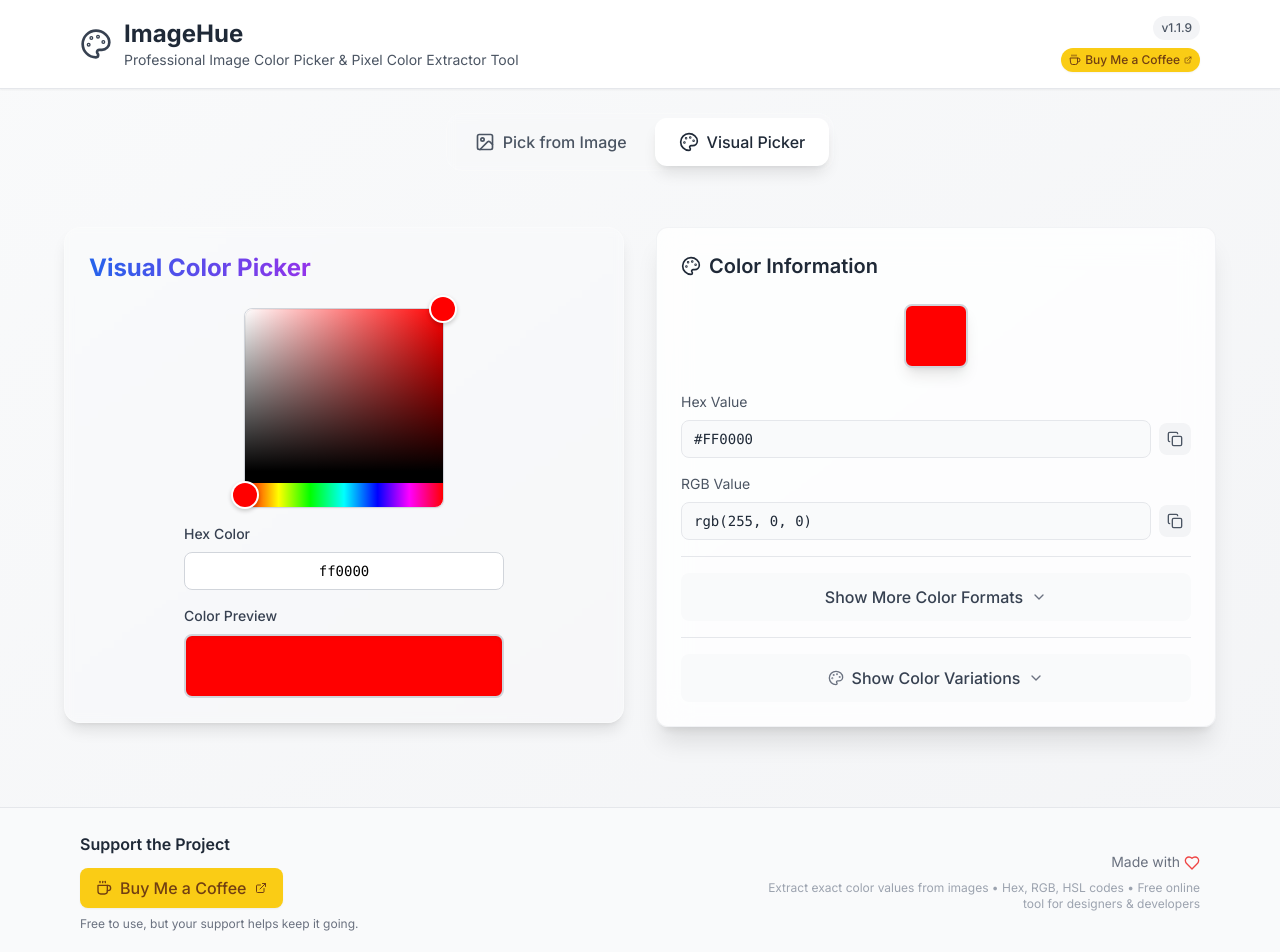
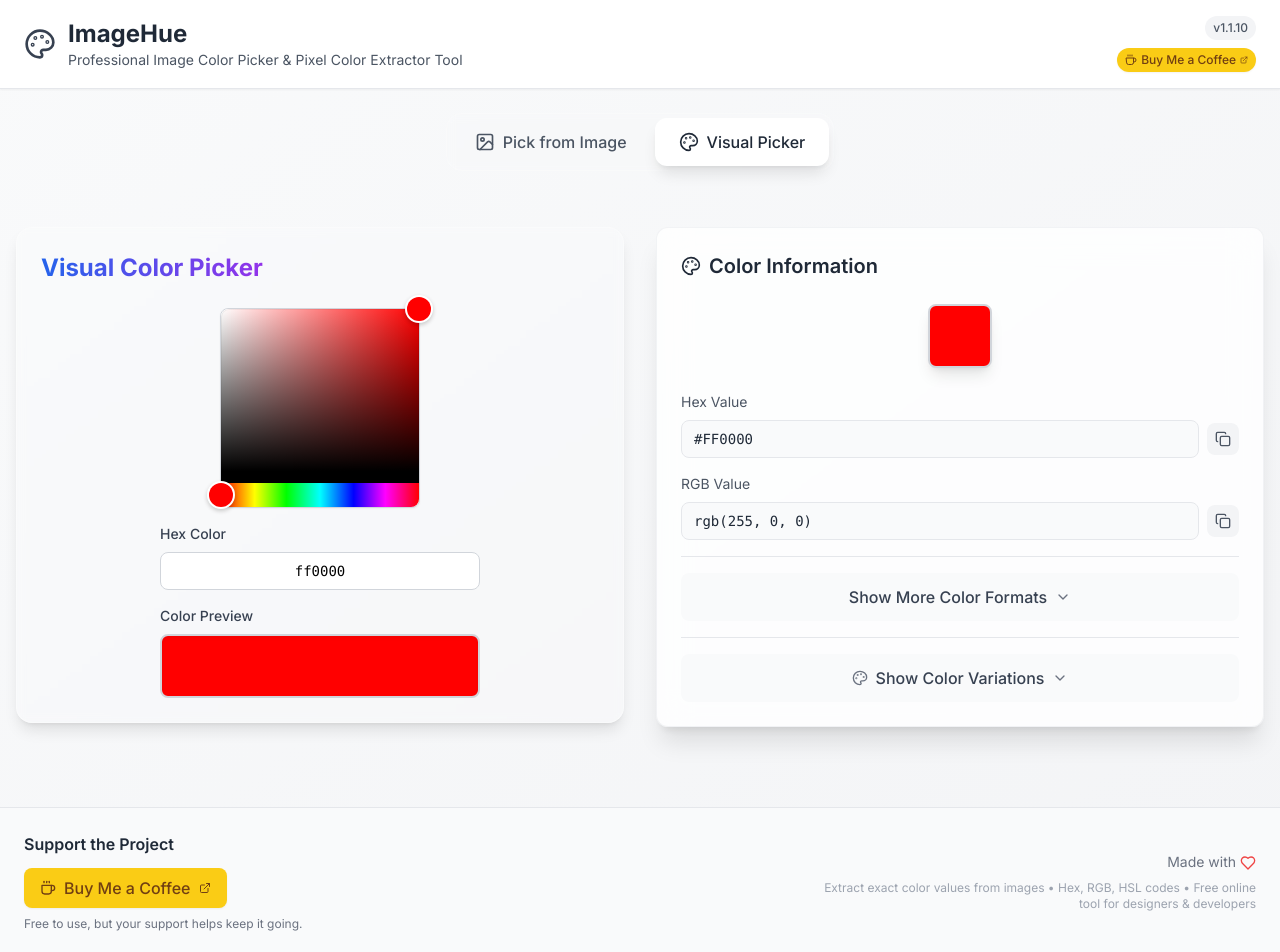
Before and after one commit to abby2727/imagehue, a React (Vite) app: page /color-picker in a window 1280 px wide. Shown: the top 952 px of the page. Built offline with nearby package versions, Linux system fonts and the light colour scheme.

Commit message:
feat: Increase maximum width of main layout components for improved design consistency

```diff
--- a/package.json
+++ b/package.json
@@ -1,7 +1,7 @@
 {
 	"name": "ImageHue",
 	"private": true,
-	"version": "1.1.9",
+	"version": "1.1.10",
 	"type": "module",
 	"scripts": {
 		"dev": "vite",
--- a/src/App.jsx
+++ b/src/App.jsx
@@ -22,7 +22,7 @@
 
 			{/* Navigation */}
 			<div className='px-4 py-6'>
-				<div className='max-w-6xl mx-auto flex justify-center'>
+				<div className='max-w-7xl mx-auto flex justify-center'>
 					<Navigation />
 				</div>
 			</div>
--- a/src/components/Footer.jsx
+++ b/src/components/Footer.jsx
@@ -8,7 +8,7 @@
 const Footer = () => {
 	return (
 		<footer className='mt-12 border-t border-gray-200 bg-gray-50'>
-			<div className='max-w-6xl mx-auto px-4 py-6'>
+			<div className='max-w-7xl mx-auto px-6 py-6'>
 				<div className='flex flex-col md:flex-row justify-between items-center gap-6'>
 					{/* Support Section */}
 					<div className='text-center md:text-left'>
--- a/src/components/Header.jsx
+++ b/src/components/Header.jsx
@@ -9,7 +9,7 @@
 const Header = () => {
 	return (
 		<header className='bg-white border-b border-gray-200 shadow-sm'>
-			<div className='max-w-6xl mx-auto px-4 py-4'>
+			<div className='max-w-7xl mx-auto px-6 py-4'>
 				<div className='flex items-center justify-between'>
 					{/* Logo and Title */}
 					<div className='flex items-center gap-3'>
--- a/src/pages/ImageColorPicker.jsx
+++ b/src/pages/ImageColorPicker.jsx
@@ -36,7 +36,7 @@
 
 	return (
 		<main className='flex-1 p-4 flex items-center justify-center'>
-			<div className='w-full max-w-6xl mx-auto'>
+			<div className='w-full max-w-7xl mx-auto'>
 				{/* Main Content Grid - Improved Mobile Layout */}
 				<div className='grid grid-cols-1 lg:grid-cols-3 gap-6'>
 					{/* Image Canvas Area */}
--- a/src/pages/VisualColorPicker.jsx
+++ b/src/pages/VisualColorPicker.jsx
@@ -22,7 +22,7 @@
 
 	return (
 		<main className='flex-1 px-4 py-8'>
-			<div className='max-w-6xl mx-auto'>
+			<div className='max-w-7xl mx-auto'>
 				<div className='grid grid-cols-1 lg:grid-cols-2 gap-8'>
 					{/* Left Column - Color Picker */}
 					<div className='space-y-6'>
```
